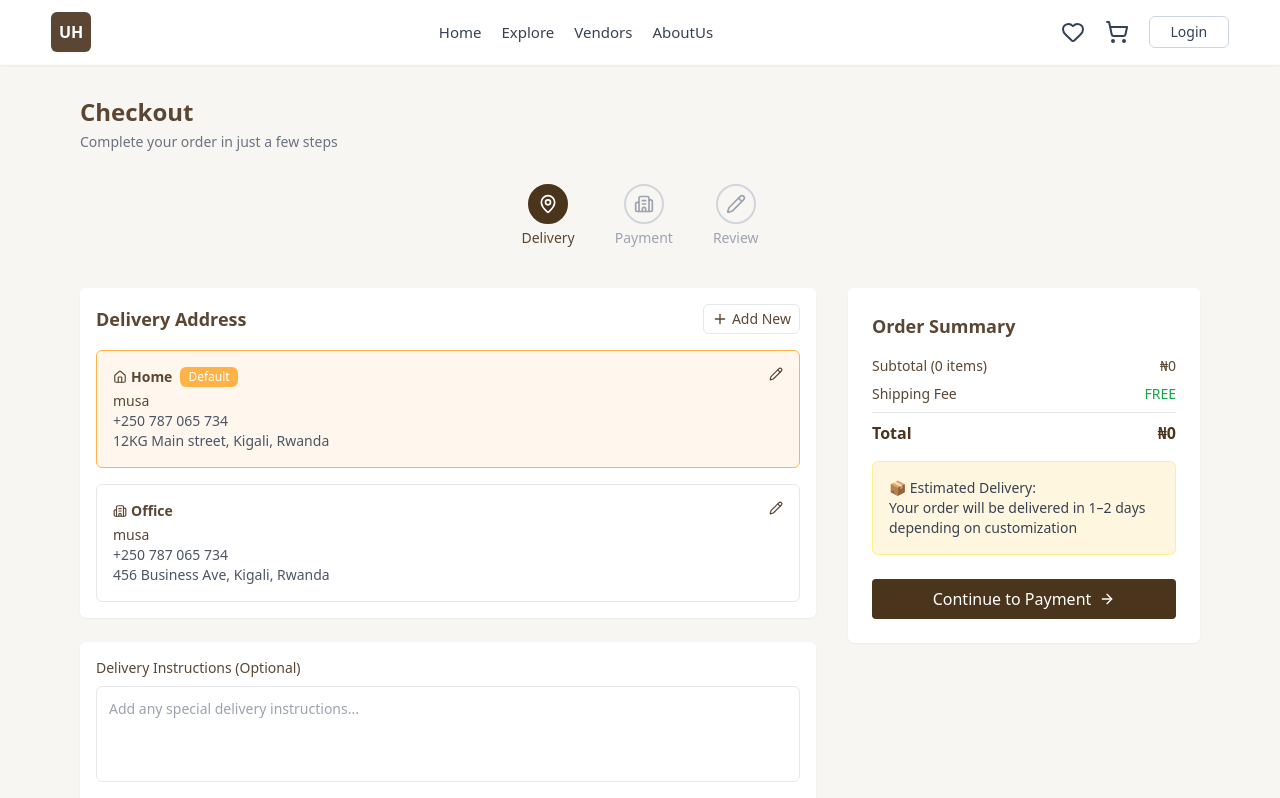
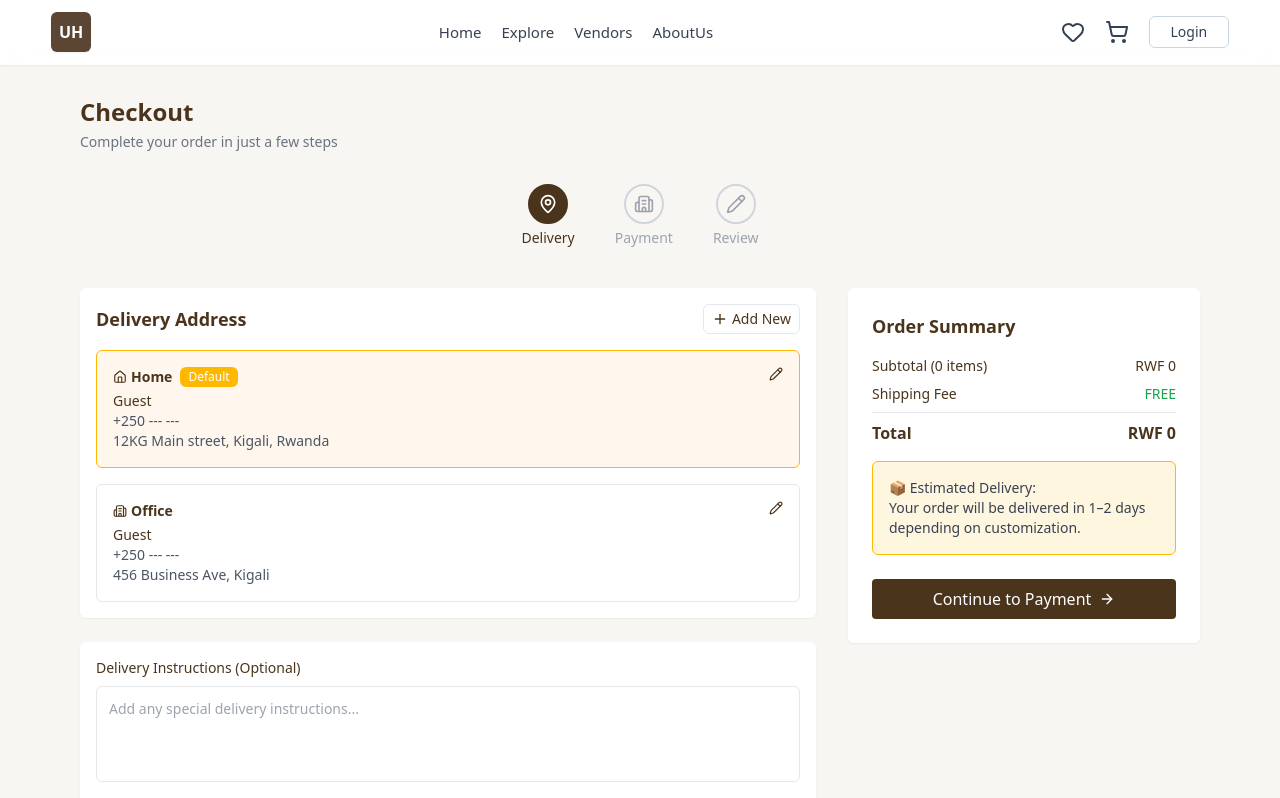
Before and after one commit to Mbonimana/umubaji-hub-fe, a React (Vite) app: page /checkout in a window 1280 px wide. Shown: the top 798 px of the page. Built offline with nearby package versions, Linux system fonts and the light colour scheme; what notiflix would draw is missing.

Commit message:
Refactor Cart and Checkout components for improved layout and user experience; enhance VendorDashboard structure

```diff
--- a/src/pages/Checkout.tsx
+++ b/src/pages/Checkout.tsx
@@ -1,59 +1,75 @@
+import React, { useState} from "react";
 import { useCart } from "../contexts/CartContext";
 import { useNavigate } from "react-router-dom";
-import { useState } from "react";
-import { ArrowLeft, ArrowRight, MapPin, Home, Building2, Plus, Pencil } from "lucide-react";
+import {
+    ArrowLeft,
+    ArrowRight,
+    MapPin,
+    Home,
+    Building2,
+    Plus,
+    Pencil,
+} from "lucide-react";
 
 const Checkout = () => {
     const { cartItems } = useCart();
     const navigate = useNavigate();
 
-    const total = cartItems.reduce((acc, item) => acc + item.price * item.quantity, 0);
+    const total = cartItems.reduce(
+        (acc, item) => acc + item.price * item.quantity,
+        0
+    );
 
     const [selectedAddress, setSelectedAddress] = useState<number>(0);
     const [deliveryInstructions, setDeliveryInstructions] = useState("");
+
+    const storedUser = JSON.parse(localStorage.getItem("user") || "{}");
 
     const addresses = [
         {
             type: "Home",
             tag: "Default",
-            name: "musa",
-            phone: "+250 787 065 734",
+            name: `${storedUser.firstname || "Guest"} ${storedUser.lastname || ""}`,
+            phone: storedUser.phone || "+250 --- ---",
             address: "12KG Main street, Kigali, Rwanda",
         },
         {
             type: "Office",
-            name: "musa",
-            phone: "+250 787 065 734",
-            address: "456 Business Ave, Kigali, Rwanda",
+            name: `${storedUser.firstname || "Guest"} ${storedUser.lastname || ""}`,
+            phone: storedUser.phone || "+250 --- ---",
+            address: "456 Business Ave, Kigali",
         },
     ];
 
     const handleContinue = () => {
-
         navigate("/payment");
     };
 
     return (
-        <div className="bg-[#f8f6f2] min-h-screen py-8 px-4 sm:px-6 lg:px-20 text-primary">
+        <div className="bg-[#f8f6f2] min-h-screen py-8 px-4 sm:px-6 lg:px-20 text-[#4B341C]">
             <h1 className="text-2xl font-semibold mb-1">Checkout</h1>
-            <p className="text-sm text-gray-500 mb-8">Complete your order in just a few steps</p>
+            <p className="text-sm text-gray-500 mb-8">
+                Complete your order in just a few steps
+            </p>
 
-
+            {/* Steps Indicator */}
             <div className="flex justify-center items-center gap-10 mb-10">
                 <Step icon={<MapPin className="w-5 h-5" />} label="Delivery" active />
                 <Step icon={<Building2 className="w-5 h-5" />} label="Payment" />
                 <Step icon={<Pencil className="w-5 h-5" />} label="Review" />
             </div>
 
+            {/* Grid layout */}
             <div className="grid md:grid-cols-3 gap-8">
-
-                <div className="md:col-span-2 flex flex-col gap-6">
-                    {/* Address Selection */}
+                {/* Left Content Section */}
+                <div className="md:col-span-2 space-y-6">
+                    {/* Delivery Address */}
                     <div className="bg-white rounded-md p-4 shadow-sm">
                         <div className="flex justify-between items-center mb-4">
                             <h3 className="font-semibold text-lg">Delivery Address</h3>
-                            <button className="flex items-center gap-1 text-sm text-primary border px-2 py-1 rounded-md hover:opacity-75">
-                                <Plus size={16} /> Add New
+                            <button className="flex items-center gap-1 text-sm text-[#4B341C] border px-2 py-1 rounded-md hover:opacity-75">
+                                <Plus size={16} />
+                                Add New
                             </button>
                         </div>
 
@@ -62,7 +78,7 @@ const Checkout = () => {
                                 <div
                                     key={index}
                                     className={`flex flex-col border rounded-md p-4 cursor-pointer ${selectedAddress === index
-                                            ? "border-secondary bg-[#fff7ee]"
+                                            ? "border-[#FFB800] bg-[#fff7ee]"
                                             : "border-gray-200"
                                         }`}
                                     onClick={() => setSelectedAddress(index)}
@@ -70,11 +86,15 @@ const Checkout = () => {
                                     <div className="flex justify-between items-start">
                                         <div className="flex items-center gap-2 mb-1">
                                             <span className="text-sm font-semibold flex items-center space-x-1">
-                                                {addr.type === "Home" ? <Home size={14} /> : <Building2 size={14} />}
+                                                {addr.type === "Home" ? (
+                                                    <Home size={14} />
+                                                ) : (
+                                                    <Building2 size={14} />
+                                                )}
                                                 <strong className="ml-1">{addr.type}</strong>
                                             </span>
                                             {addr.tag && (
-                                                <span className="text-xs bg-secondary text-white px-2 py-0.5 rounded-md">
+                                                <span className="text-xs bg-[#FFB800] text-white px-2 py-0.5 rounded-md">
                                                     {addr.tag}
                                                 </span>
                                             )}
@@ -91,18 +111,20 @@ const Checkout = () => {
                         </div>
                     </div>
 
-
+                    {/* Delivery Instructions */}
                     <div className="bg-white p-4 shadow-sm rounded-md">
-                        <label className="font-medium text-sm block mb-2">Delivery Instructions (Optional)</label>
+                        <label className="font-medium text-sm block mb-2">
+                            Delivery Instructions (Optional)
+                        </label>
                         <textarea
                             placeholder="Add any special delivery instructions..."
                             value={deliveryInstructions}
                             onChange={(e) => setDeliveryInstructions(e.target.value)}
-                            className="w-full h-24 border rounded-md p-3 text-sm focus:outline-none focus:ring-2 focus:ring-secondary resize-none"
+                            className="w-full h-24 border rounded-md p-3 text-sm focus:outline-none focus:ring-2 focus:ring-[#FFB800] resize-none"
                         />
                     </div>
 
-
+                    {/* Back to Cart */}
                     <button
                         className="flex items-center gap-1 w-fit mt-2 text-sm font-medium text-gray-500 hover:underline"
                         onClick={() => navigate("/cart")}
@@ -111,13 +133,13 @@ const Checkout = () => {
                     </button>
                 </div>
 
-                {/*  Right: Order Summary */}
+                {/* Right Checkout Summary */}
                 <div className="bg-white p-6 rounded-md shadow-sm sticky top-24 h-fit">
                     <h4 className="text-lg font-semibold mb-4">Order Summary</h4>
                     <div className="space-y-2 text-sm">
                         <div className="flex justify-between">
-                            <span>Subtotal ({cartItems.length} items)</span>
-                            <span>₦{total.toLocaleString()}</span>
+                            <span>Subtotal ({cartItems.length} item{cartItems.length !== 1 && "s"})</span>
+                            <span>RWF {total.toLocaleString()}</span>
                         </div>
                         <div className="flex justify-between">
                             <span>Shipping Fee</span>
@@ -126,21 +148,20 @@ const Checkout = () => {
                         <hr />
                         <div className="flex justify-between font-bold text-[#4B341C] text-base">
                             <span>Total</span>
-                            <span>₦{total.toLocaleString()}</span>
+                            <span>RWF {total.toLocaleString()}</span>
                         </div>
                     </div>
 
-                    {/* Delivery notice */}
-                    <div className="bg-[#fff6e0] text-sm p-4 mt-4 rounded-md text-gray-700 border border-yellow-200">
-                        📦 <strong className="font-medium">Estimated Delivery:</strong>
-                        <br />
-                        Your order will be delivered in 1–2 days depending on customization
+                    {/* Estimated Delivery */}
+                    <div className="bg-[#fff6e0] text-sm p-4 mt-4 rounded-md text-gray-700 border border-[#FFB800]">
+                        📦 <strong className="font-medium">Estimated Delivery:</strong> <br />
+                        Your order will be delivered in 1–2 days depending on customization.
                     </div>
 
-                    {/* Continue */}
+                    {/* Continue Button */}
                     <button
                         onClick={handleContinue}
-                        className="mt-6 w-full bg-[#4B341C] text-white font-medium py-2 rounded hover:bg-primary hover:text-white flex items-center justify-center gap-2 transition"
+                        className="mt-6 w-full bg-[#4B341C] text-white font-medium py-2 rounded hover:bg-[#3b2a15] flex items-center justify-center gap-2 transition"
                     >
                         Continue to Payment <ArrowRight size={16} />
                     </button>
@@ -150,7 +171,7 @@ const Checkout = () => {
     );
 };
 
-// Step component
+// Step Icon Component
 const Step = ({
     icon,
     label,
@@ -162,13 +183,15 @@ const Step = ({
 }) => (
     <div className="flex flex-col items-center">
         <div
-            className={`w-10 h-10 flex items-center justify-center rounded-full border-2 ${active ? "bg-[#4B341C] text-white border-[#4B341C]" : "border-gray-300 text-gray-400"
+            className={`w-10 h-10 flex items-center justify-center rounded-full border-2 ${active
+                    ? "bg-[#4B341C] text-white border-[#4B341C]"
+                    : "border-gray-300 text-gray-400"
                 }`}
         >
             {icon}
         </div>
         <span
-            className={`mt-1 text-sm ${active ? "text-primary" : "text-gray-400"
+            className={`mt-1 text-sm ${active ? "text-[#4B341C]" : "text-gray-400"
                 }`}
         >
             {label}
--- a/src/pages/home.tsx
+++ b/src/pages/home.tsx
@@ -238,7 +238,7 @@ const Home: React.FC = () => {
         Join <span className="font-bold">UmubajiHub</span> and grow your business.
       </p>
       <Link to="/Signup">
-        <button className="inline-block bg-[#4B341C] text-[#F5F5F5] text-base sm:text-lg font-semibold px-6 py-3 rounded-md shadow hover:bg-[#3b2a15] transition duration-300">
+                        <button className="px-6 py-2 bg-[#4B341C] text-white rounded-md text-sm font-semibold hover:bg-[#3b2a15] transition">
           Become a Vendor
         </button>
       </Link>
```
Also changed, not shown: src/pages/Cart.tsx (+73 -57 lines), src/pages/VendorDashboard.tsx (+6 -6 lines).
